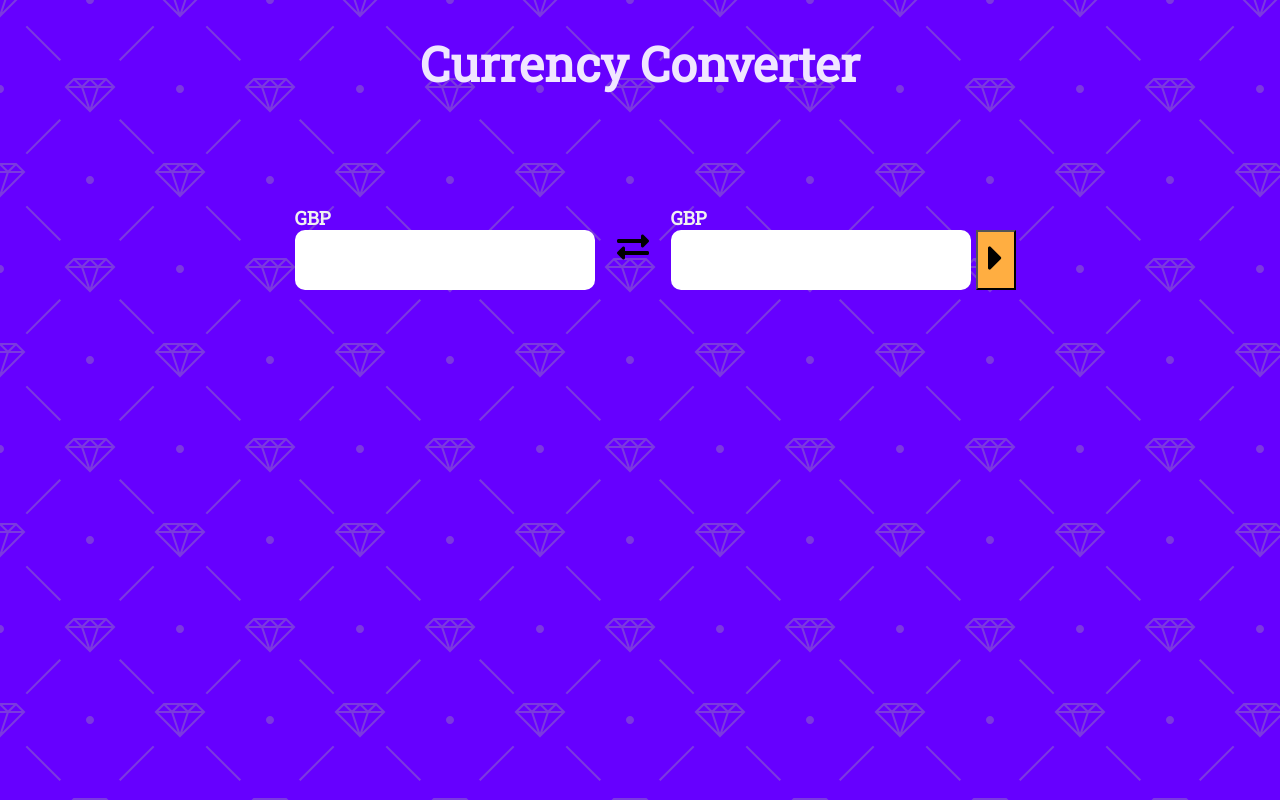
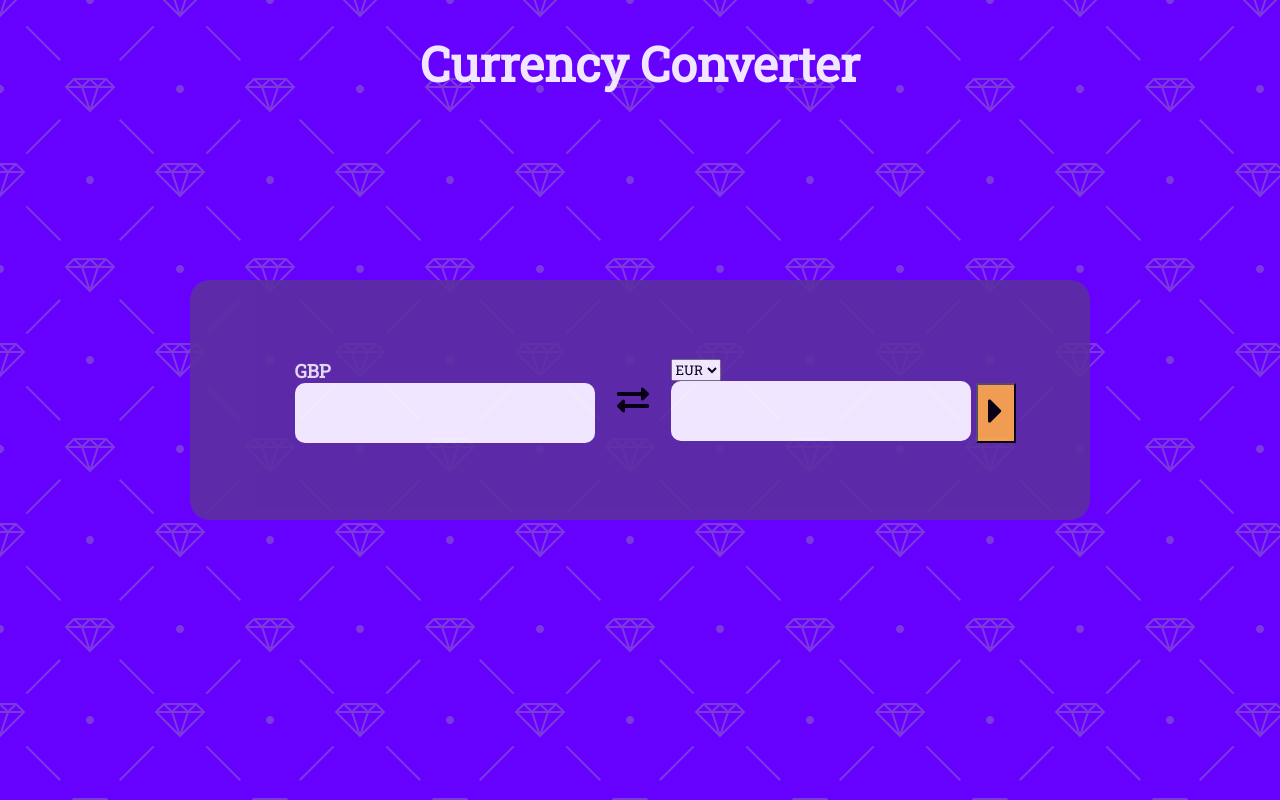
Before and after one commit to AshrafPatel/TDD-Assessment, a React (Create React App) app in the folder assessment/: page / in a window 1280 px wide. Built offline with nearby package versions, Linux system fonts and the light colour scheme.

Commit message:
Added Currency Form

```diff
--- a/assessment/src/App.css
+++ b/assessment/src/App.css
@@ -21,67 +21,3 @@
   font-family: 'Roboto Slab', serif;
   font-weight: bolder;
 }
-
-.form-container {
-  background: #5c2fa0;
-  opacity: 0.9;
-  position: absolute;
-  top: 50%;
-  left: 50%;
-  transform: translate(-50%, -50%);
-  border-radius: 50px;
-}
-
-.currency-container {
-  margin: 0 auto;
-  display: flex;
-  flex-direction: row;
-  width: 700px;
-  height: 200px;
-  padding: 20px 100px;
-  justify-content: center;
-  align-items: center;
-}
-
-.currency-text {
-  background: rgb(255, 255, 255);
-  box-sizing: border-box;
-  border: 0px;
-  border-radius: 10px;
-  color: rgb(0, 34, 114);
-  font-size: 2rem;
-  height: 60px;
-  margin: 0 30px;
-  padding-left: 20px;
-  width: 300px;
-}
-
-.fa-exchange-alt {
-  transform: scale(2);
-}
-
-button {
-  display: block;
-  margin: 0 auto;
-  cursor: pointer;
-  height: 60px;
-  min-width: 40px;
-  background: #FFAE41;
-  margin-top: 25px;
-  margin-left: -25px;
-}
-
-.fa-caret-right {
-  transform: scale(3);
-}
-
-.currency-text-container {
-  display: flex;
-  flex-direction: column;
-}
-
-h3 {
-  margin: 0 30px;
-  font-family: 'Roboto Slab', serif;
-  color: #f0f0f0;
-}
--- a/assessment/src/App.js
+++ b/assessment/src/App.js
@@ -4,15 +4,30 @@
 import DateForm from "./components/DateForm/DateForm"
 import DateLogger from "./components/DateLogger/DateLogger"
 
-function App() {
+class App extends React.Component {
+  constructor() {
+    super();
+    this.state = {
+      history: {
+
+      }
+    }
+  }
+
+  makeHistory = () => {
+
+  }
+
+  render() {
     return (
       <div className="App">
         <h1>Currency Converter</h1>
-      <CurrencyForm/>
+        <CurrencyForm makeHistory={this.makeHistory}/>
         <DateForm/>
         <DateLogger/>
       </div>
     );
   }
+}
 
 export default App;
--- /dev/null
+++ b/assessment/src/components/CurrecyFormTextBox/CurrencyFormTextBox.css
@@ -0,0 +1,29 @@
+.currency-text-container {
+    display: flex;
+    flex-direction: column;
+}
+
+.currency-text {
+    background: rgb(255, 255, 255);
+    box-sizing: border-box;
+    border: 0px;
+    border-radius: 10px;
+    color: rgb(0, 34, 114);
+    font-size: 2rem;
+    height: 60px;
+    margin: 0 30px;
+    padding-left: 20px;
+    width: 300px;
+}
+
+h3 {
+    margin: 0 30px;
+    font-family: 'Roboto Slab', serif;
+    color: #f0f0f0;
+}
+
+select {
+    margin: 0 30px;
+    font-family: 'Roboto Slab', serif;
+    width: 50px;
+}
--- a/assessment/src/components/CurrecyFormTextBox/CurrencyFormTextBox.js
+++ b/assessment/src/components/CurrecyFormTextBox/CurrencyFormTextBox.js
@@ -1,10 +1,19 @@
 import React from "react"
+import "./CurrencyFormTextBox.css"
 
-const CurrencyFormTextBox = ({title}) => {
+const CurrencyFormTextBox = ({title, isSelectable, handleChange, name, value}) => {
     return (
         <div className="currency-text-container">
-            <h3>{title}</h3>
-            <input className="currency-text" type="text"/>
+            {
+                isSelectable ?
+                <select onChange={handleChange} name="selectCurrency">
+                    <option>EUR</option>
+                    <option>AUD</option>
+                    <option>USD</option>
+                </select> :
+                <h3>{title}</h3>
+            }
+            <input className="currency-text" type="number" name={name} disabled={isSelectable} onChange={handleChange} value={value}/>
         </div>
     )
 }
--- /dev/null
+++ b/assessment/src/components/CurrencyForm/CurrencyForm.css
@@ -0,0 +1,39 @@
+.currency-form-container {
+  background: #5c2fa0;
+  opacity: 0.9;
+  position: absolute;
+  top: 50%;
+  left: 50%;
+  transform: translate(-50%, -50%);
+  border-radius: 20px;
+}
+
+.currency-container {
+  margin: 0 auto;
+  display: flex;
+  flex-direction: row;
+  width: 700px;
+  height: 200px;
+  padding: 20px 100px;
+  justify-content: center;
+  align-items: center;
+}
+
+.fa-exchange-alt {
+  transform: scale(2);
+}
+
+button {
+  display: block;
+  margin: 0 auto;
+  cursor: pointer;
+  height: 60px;
+  min-width: 40px;
+  background: #FFAE41;
+  margin-top: 25px;
+  margin-left: -25px;
+}
+
+.fa-caret-right {
+  transform: scale(3);
+}
--- a/assessment/src/components/CurrencyForm/CurrencyForm.js
+++ b/assessment/src/components/CurrencyForm/CurrencyForm.js
@@ -1,18 +1,49 @@
 import React from 'react';
 import CurrencyFormTextBox from '../CurrecyFormTextBox/CurrencyFormTextBox';
+import "./CurrencyForm.css"
 
+class CurrencyForm extends React.Component {
+    constructor(props) {
+        super(props);
+        this.state = {
+            currency: {
+                "EUR": 1.09196,
+                "USD": 1.27499,
+                "AUD": 1.79721
+            },
+            gbpTextbox: "",
+            currTextbox: "",
+            selectCurrency: "EUR"
+        }
+    }
 
-const CurrencyForm = () => {
+    handleChange = (e) => {
+        this.setState({
+            [e.target.name]: e.target.value
+        })
+    }
+
+    handleClick = (e) => {
+        // eslint-disable-next-line
+        const selectedCurrency = this.state.selectCurrency
+        const {...currency} = this.state.currency
+        this.setState({
+            currTextbox: this.state.gbpTextbox*currency[selectedCurrency]
+        })
+    }
+
+    render() {
         return (
             <div className="currency-form-container">
                 <div className="currency-container">
-                <CurrencyFormTextBox title="GBP"/>
+                    <CurrencyFormTextBox title="GBP" isSelectable={false} handleChange={this.handleChange} name="gbpTextbox" value={this.state.gbpTextbox}/>
                     <i className="fas fa-exchange-alt"></i>
-                <CurrencyFormTextBox title="GBP"/>
-                <button><i className="fas fa-caret-right"></i></button>
+                    <CurrencyFormTextBox title="GBP" isSelectable={true} handleChange={this.handleChange} name="currTextbox" value={this.state.currTextbox}/>
+                    <button onClick={this.handleClick}><i className="fas fa-caret-right"></i></button>
                 </div>
             </div>
         )
     }
+}
 
 export default CurrencyForm
--- a/assessment/src/components/DateForm/DateForm.js
+++ b/assessment/src/components/DateForm/DateForm.js
@@ -1,4 +1,5 @@
 import React from 'react';
+import "./DateForm.css"
 
 const DateForm = () => {
     return (
```
Also changed, not shown: assessment/src/components/DateForm/DateForm.css (added), assessment/src/components/DateLogger/DateLogger.css (added). Lines whose indentation alone changed are shown as unchanged.
